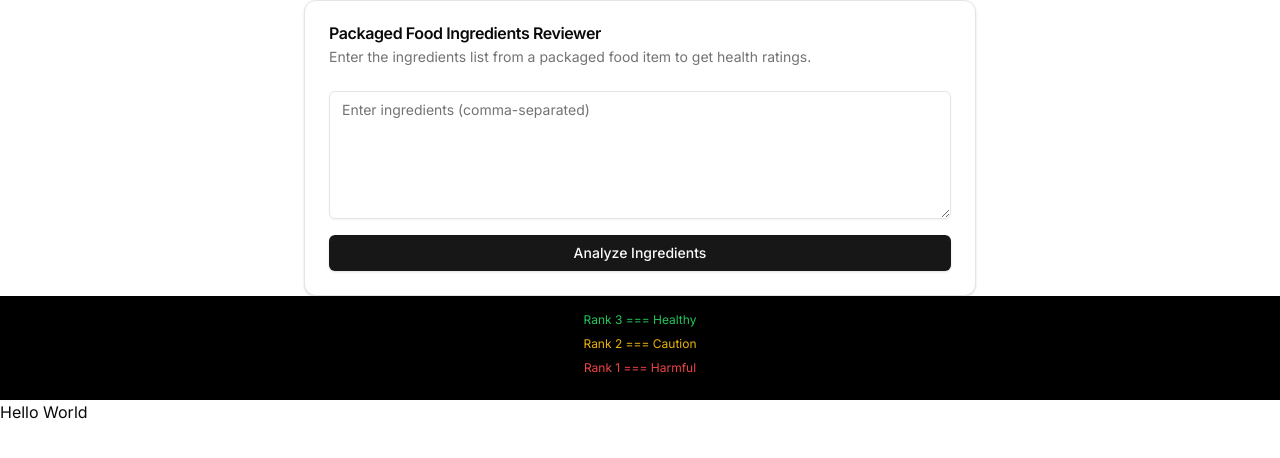
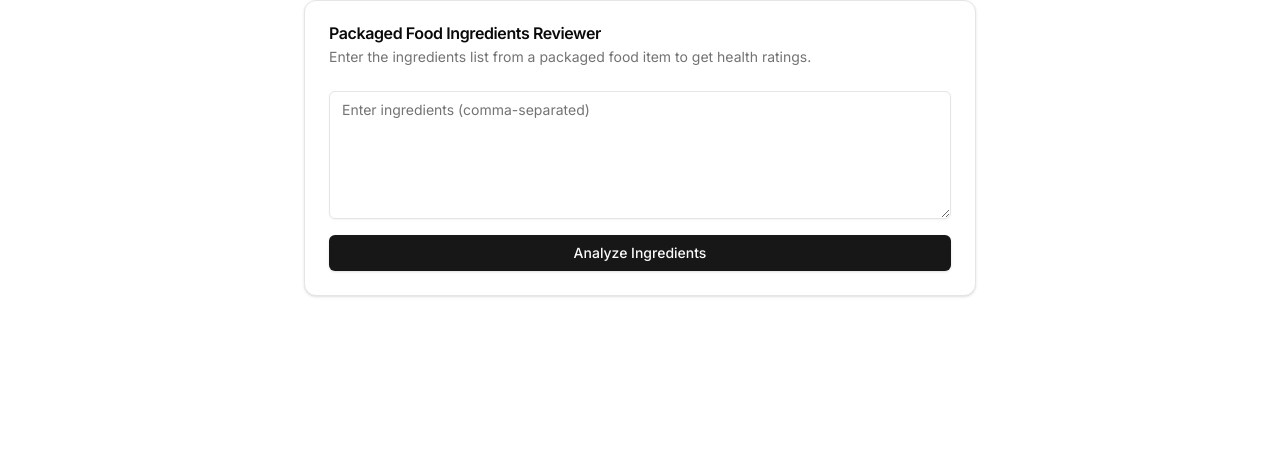
Before and after one commit to saifkar98k/Ingredient.ai, a Next.js app: page / in a window 1280 px wide. Shown: the top 458 px of the page. Built offline with nearby package versions, Linux system fonts and the light colour scheme; what groq-sdk would draw is missing.

Commit message:
UI changes

```diff
--- a/app/page.tsx
+++ b/app/page.tsx
@@ -3,13 +3,6 @@ import FoodReviewer from '@/components/FoodReviewer';
 export default function Home() {
   return (<>
       <FoodReviewer/>
-
-  <div className=' p-4 text-center bg-black'>
-<h6 className='text-xs mb-2 text-green-500'>Rank 3 === Healthy</h6>
-<h6 className='text-xs mb-2 text-yellow-500'>Rank 2 === Caution</h6>
-<h6 className='text-xs mb-2 text-red-500'>Rank 1 === Harmful</h6>
-</div>
-<h1>Hello World</h1>
 </>
 );
 }
--- a/components/FoodReviewer.tsx
+++ b/components/FoodReviewer.tsx
@@ -28,7 +28,7 @@ const Component = () => {
   const getIngredientHealthRating = async (
     ingredient: string
   ): Promise<{ rate: number; dose: number }> => {
-    const prompt = `What is the health rating for ${ingredient}?, rate ingredients returns the 1,2,3 if 1 means bad for health, 2 means use in limit and 3 means good for health, I just need rating number object with key overAllHealthRate and dailyLimitedDosage in milli-grams no additional data or information`;
+    const prompt = `What is the health rating for ${ingredient}?, rate ingredients returns the 1,2,3 if 1 means goog for health, 2 means use in limit and 3 means bad for health, I just need rating number object with key overAllHealthRate and dailyLimitedDosage in milli-grams no additional data or information`;
     const chatCompletion = await client.chat.completions.create({
       messages: [
         {
@@ -37,7 +37,7 @@ const Component = () => {
         },
       ],
       model: 'llama-3.1-70b-versatile',
-    });
+     });
 
     const response = chatCompletion.choices[0]?.message?.content;
 
@@ -48,7 +48,7 @@ const Component = () => {
         const trimmedString = splitResponse[1]?.replace(/[^0-9]/g, '');
         const rate = Number(trimmedString);
         const dose = Number(splitResponse[2]?.replace(/[^0-9]/g, ''));
-        console.log({ response, rate, dose });
+        console.log({ ingredient, response, rate, dose });
         return { rate, dose };
       } else {
         console.error("String 'overAllHealthRate' not found in the response.");
@@ -94,11 +94,11 @@ const Component = () => {
   const getHealthLabel = (rating: number) => {
     switch (rating) {
       case 1:
-        return 'Bad for health';
+        return 'Good for health';
       case 2:
         return 'Use in moderation';
       case 3:
-        return 'Good for health';
+        return 'Bad for health';
       default:
         return 'Unknown';
     }
@@ -107,11 +107,11 @@ const Component = () => {
   const getHealthColor = (rating: number) => {
     switch (rating) {
       case 1:
-        return 'text-red-500';
+        return 'text-green-500';
       case 2:
         return 'text-yellow-500';
       case 3:
-        return 'text-green-500';
+        return 'text-red-500';
       default:
         return 'text-gray-500';
     }
@@ -151,7 +151,7 @@ const Component = () => {
                 >
                   <span className="capitalize">{ingredient}</span>
                   <span className={`font-semibold ${getHealthColor(rate)}`}>
-                    {rate} - {getHealthLabel(rate)} (Daily Limit: {dose} mg)
+                    Rank {rate} - {getHealthLabel(rate)} (Daily Limit: {dose} mg)
                   </span>
                 </li>
               ))}
@@ -167,6 +167,17 @@ const Component = () => {
                     {overallRating} - {getHealthLabel(overallRating)}
                   </span>
                 </AlertDescription>
+                <div className='md:fixed top-4 right-4'>
+
+                <p className='text-xs text-black text-center mb-2 font-bold'>How Rank works ?</p>
+
+                <div className='p-4 text-center bg-black rounded flex flex-col gap-2 justify-center items-center '>
+                  <h6 className='text-xs text-green-500'>Rank 1 = Healthy</h6>
+                  <h6 className='text-xs text-yellow-500'>Rank 2 = Caution</h6>
+                  <h6 className='text-xs text-red-500'>Rank 3 = Harmful</h6>
+                </div>
+                </div>
+
               </Alert>
             )}
           </div>
```
Also changed, not shown: 1 other file (tests, documents, lock files or other folders).
